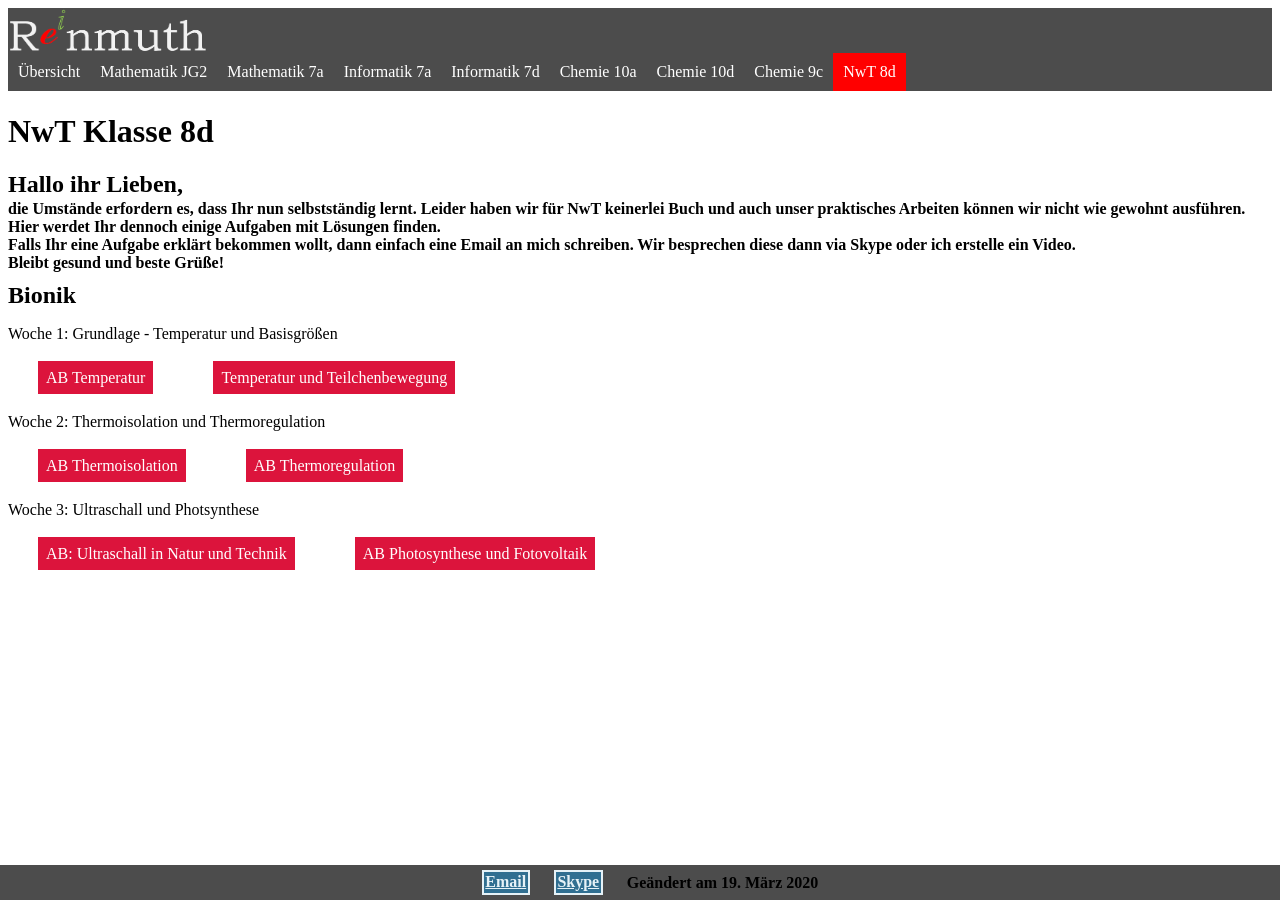
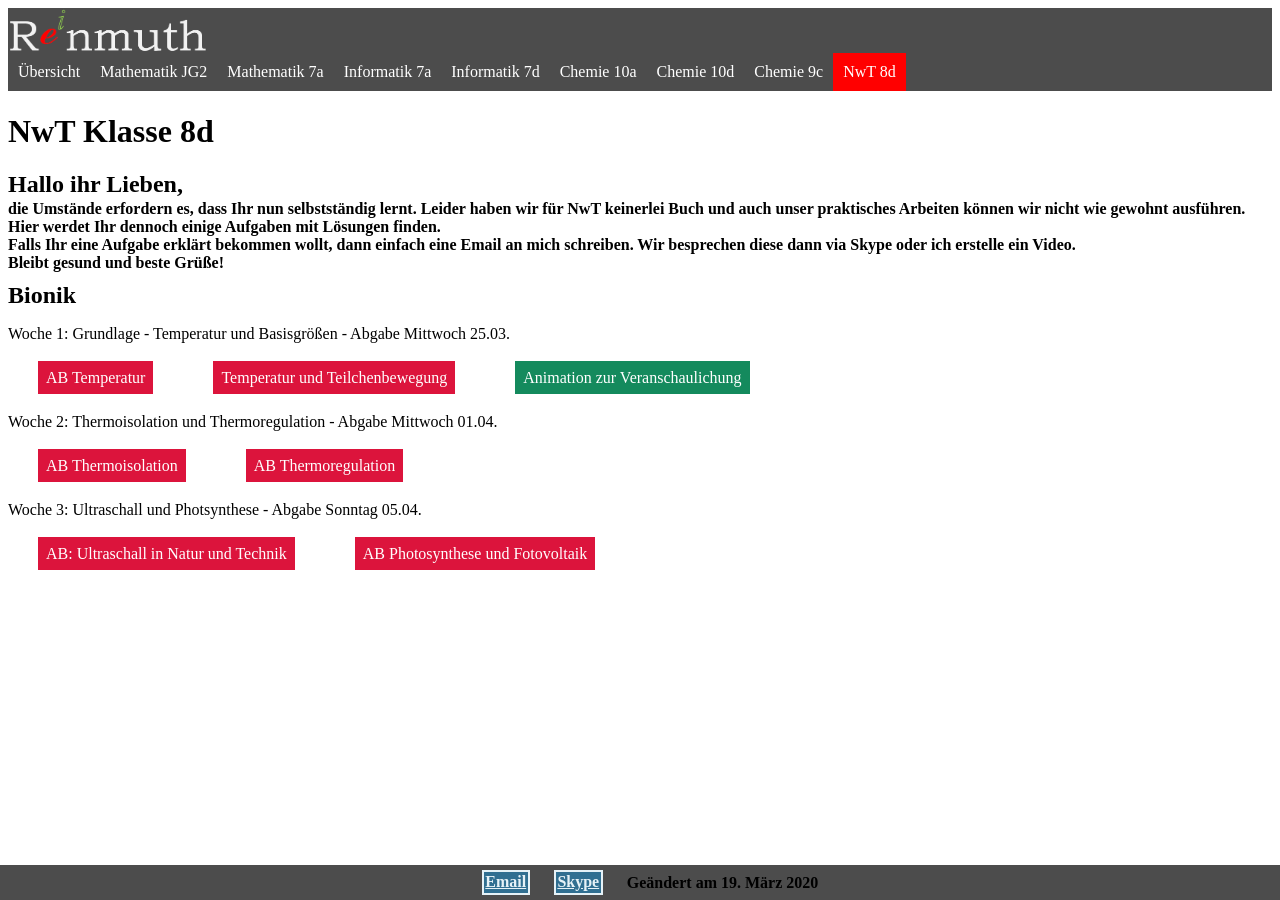
Before and after one commit to Reinmuth/Reinmuth.github.io, a Jekyll site: the page 8d.html, which Jekyll copies as it is, in a window 1280 px wide. Built offline with Jekyll 4.4.1, drawn with Linux system fonts in a browser that asks for light colours.

Commit message:
Add files via upload

```diff
--- a/8d.html
+++ b/8d.html
@@ -68,12 +68,13 @@
 
 			<h2> Bionik</h2>
 
-			<p>Woche 1: Grundlage - Temperatur und Basisgrößen</p>
+			<p>Woche 1: Grundlage - Temperatur und Basisgrößen - Abgabe Mittwoch 25.03.</p>
 			<!--AB Erstellen für G1 Temperaturdefinition, Tabelle mit Größen, Temperaturskalen und Rechnungen,   (+ Teilchenbewegungen) -->
 
 			<ul>
 				<li> <a class="exerc" href="NwT8/AB Temperatur und Wärme.pdf">AB Temperatur</a>    </li>
 				<li> <a class="exerc" href="NwT8/AB Temperatur und Teilchenbewegung.pdf">Temperatur und Teilchenbewegung</a>
+				<li> <a class="vid" href="states-of-matter-basics_en.html">Animation zur Veranschaulichung</a>    </li>
 								<!--<li> <a class="sol" href="">Lösungen</a>    </li>
 				-->
 
@@ -81,7 +82,7 @@
 			</ul>
 
 
-			<p>Woche 2: Thermoisolation und Thermoregulation</p>
+			<p>Woche 2: Thermoisolation und Thermoregulation - Abgabe Mittwoch 01.04.</p>
 
 			<!-- https://www.edumedia-sciences.com/de/media/894-bimetallstreifen	Einfluss von Wärme auf Teilchenebene AB :  Definition Wärmekapazität und Wärme -->
 
@@ -100,9 +101,9 @@
 
 		-->
 
-			<p>Woche 3: Ultraschall und Photsynthese </p>
+			<p>Woche 3: Ultraschall und Photsynthese - Abgabe Sonntag 05.04. </p>
 
-		<!-- AB Tobias Schaffner + Textaufgaben + Vorstellung des Versuchs zur Wärmedämmung + Wärmedämmung in der Technik-->
+		<!-- AB  + Textaufgaben + Vorstellung des Versuchs zur Wärmedämmung + Wärmedämmung in der Technik-->
 
 			<ul>
 				<li> <a class="exerc" href="uc.png">AB: Ultraschall in Natur und Technik</a>    </li>
@@ -111,45 +112,6 @@
 			</ul>
 
 
-			<!-- Möglichkeiten der Thermoregulation im Tierreich als Text und herausarbeiten,
-				Beschriften des Gegenstromprinzips
-				Berechnungen Oberfläche und Volumenverhältnisse (Bergmannsche Regel)
-				+ Regelkreis von Heizkörpern fehlende Sachen eintragen mit Erklärungstext (+Video)
-				Eventuell Bimetallstreifen
-			-->
-			<!--
-			<ul>
-				<li> <a class="exerc" href="">Aufgaben</a>    </li>
-				<li> <a class="sol" href="">Lösungen</a>    </li>
-				<li> <a class="vid" href="">Video TSC</a>    </li>
-			</ul>
-			-->
-
-
-			<!-- AB Tobias als Grundlage verwenden. Anwendungen heraussuchen-->
-			<!--
-			<ul>
-				<li> <a class="exerc" href="">Aufgaben</a>    </li>
-				<li> <a class="sol" href="">Lösungen</a>    </li>
-				<li> <a class="vid" href="">Video TSC</a>    </li>
-			</ul>
-			-->
-
-
-			<!-- Abläufe in der Natur erklären
-				Wo findet es statt, was entsteht. Wortgleichung und Reaktionsgleichung (mit Tipps)
-				Umkehrreaktion: Nutzung dieser Chemischen Energie (am Beispiel der vollständigen Verbrennung)
-
-				Verwendung in der Technik:  Aufbau einer Zelle. Kurze Erklärung mit Skizze (eventuell Video dazu dass man selbst erklären soll)
-				Kurze Rechnung zur Effizienz von Solarzellen
-			-->
-			<!--
-			<ul>
-				<li> <a class="exerc" href="">Aufgaben</a>    </li>
-				<li> <a class="sol" href="">Lösungen</a>    </li>
-				<li> <a class="vid" href="">Video TSC</a>    </li>
-			</ul>
-			-->
 		<br>
 
 
```
